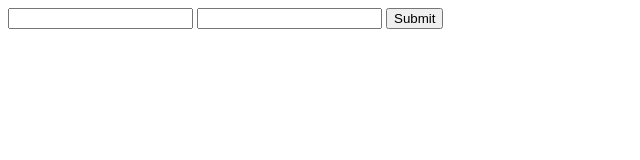
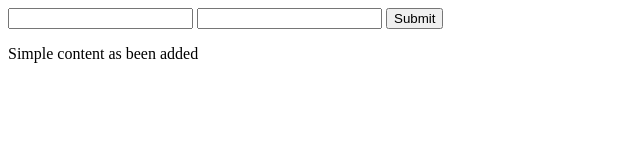
Before and after one commit to gowthucoder/Task-2-28-9-24-, a plain HTML site: page index.html in a window 1280 px wide. Shown: the whole page, without its empty margins (0-640 px from the left). Drawn offline with Linux system fonts and the light colour scheme.

Commit message:
files been updated

```diff
--- a/index.html
+++ b/index.html
@@ -11,5 +11,6 @@
       <input type="password" />
       <input type="submit" />
     </form>
+    <p>Simple content as been added</p>
   </body>
 </html>
```
